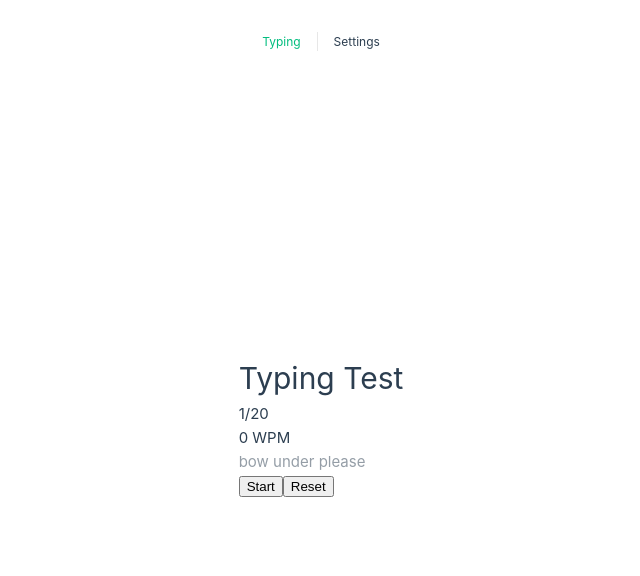
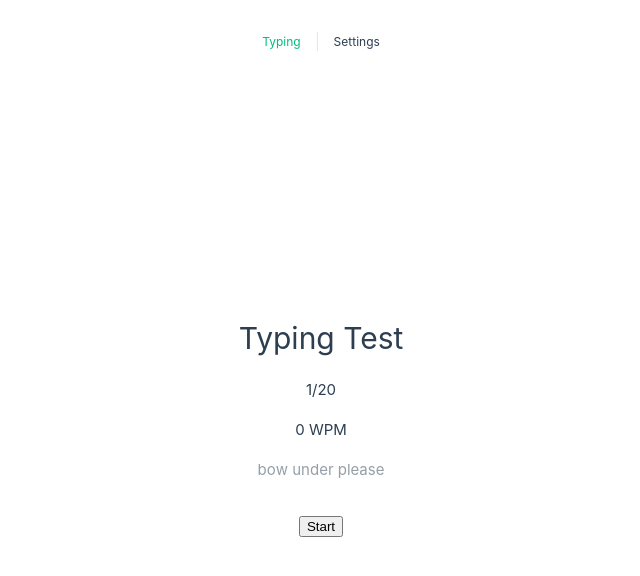
Before and after one commit to thismarioperez/typetempo, a Vue app in the folder apps/web/: page / in a window 1280 px wide. Shown: the top 576 px of the page, without its empty margins (319-959 px from the left). Built offline with nearby package versions, Linux system fonts and the light colour scheme; the HTML template or start-up script is replaced by a standard one.

Commit message:
Update characters with an id. Add cursor

```diff
--- a/apps/web/src/components/TheTypingTest/ItemChar.vue
+++ b/apps/web/src/components/TheTypingTest/ItemChar.vue
@@ -3,6 +3,7 @@ import type { Character } from "@/models";
 
 defineProps<{
     item: Character;
+    active?: boolean;
 }>();
 </script>
 
@@ -10,9 +11,11 @@ defineProps<{
     <span
         :key="$props.key"
         :class="{
+            character: true,
             correct: $props.item.status === 'correct',
             incorrect: $props.item.status === 'incorrect',
             unknown: $props.item.status === 'unknown',
+            active: $props.active,
         }"
     >
         {{ $props.item.value }}
@@ -20,6 +23,38 @@ defineProps<{
 </template>
 
 <style scoped>
+.character {
+    position: relative;
+    display: inline;
+}
+
+@keyframes blink {
+    0% {
+        opacity: 0;
+    }
+    50% {
+        opacity: 1;
+    }
+    100% {
+        opacity: 0;
+    }
+}
+
+.character::after {
+    content: "";
+    position: absolute;
+    bottom: -2px;
+    left: 0;
+    width: 100%;
+    height: 2px;
+    background-color: transparent;
+    animation: blink 0.5s infinite;
+}
+
+.character.active::after {
+    background-color: currentColor;
+}
+
 .correct {
     color: inherit;
     opacity: 1;
--- a/apps/web/src/components/TheTypingTest/index.vue
+++ b/apps/web/src/components/TheTypingTest/index.vue
@@ -1,5 +1,5 @@
 <script lang="ts" setup>
-import Character from "@/components/TheTypingTest/ItemChar.vue";
+import ItemChar from "@/components/TheTypingTest/ItemChar.vue";
 import { useSettingsStore } from "@/stores/settings";
 import { useTypingTestStore } from "@/stores/typingTest";
 import { storeToRefs } from "pinia";
@@ -17,33 +17,47 @@ const { settings } = storeToRefs(useSettingsStore());
 
 const { wordLimit } = settings.value;
 
-const { currentWordIndex, visibleTextData, testText, typedText, wpm, testStarted, testEnded, wordsTyped, errorsCount } =
-    storeToRefs(typingTestStore);
+const {
+    cursorIndex,
+    currentWordIndex,
+    visibleTextData,
+    testText,
+    typedText,
+    wpm,
+    testStarted,
+    testEnded,
+    wordsTyped,
+    errorsCount,
+} = storeToRefs(typingTestStore);
 
 const textInput = ref<HTMLInputElement | null>(null);
 const startButton = ref<HTMLButtonElement | null>(null);
 const resetButton = ref<HTMLButtonElement | null>(null);
 
 const handleStartClick = () => {
+    startTest();
     textInput.value?.focus();
-    startTest();
+};
+
+const handleEndClick = () => {
+    endTest();
+    textInput.value?.blur();
 };
 
 const handleResetClick = () => {
+    resetTest();
     startButton.value?.focus();
-    resetTest();
 };
 
 watch(typedText, () => {
     if (testStarted.value && !testEnded.value && wordsTyped.value === testText.value.split(" ").length) {
         endTest();
-        resetButton.value?.focus();
     }
 });
 </script>
 
 <template>
-    <div class="typing-test">
+    <div class="typing-test wrapper">
         <h1>Typing Test</h1>
         <div class="count-indicator">
             <span>{{ currentWordIndex + 1 }}/{{ wordLimit }}</span>
@@ -54,8 +68,12 @@ watch(typedText, () => {
             <span>{{ wpm }} WPM</span>
         </div>
         <div class="visual-text">
-            <!-- TODO: create more stable unique keys for each item -->
-            <Character v-for="(item, index) in visibleTextData" :key="index" :item="item" />
+            <ItemChar
+                v-for="(item, index) in visibleTextData"
+                :key="item.id"
+                :item="item"
+                :active="testStarted && index === cursorIndex"
+            />
         </div>
         <div class="test-input-wrapper">
             <label for="test-input">
@@ -73,13 +91,24 @@ watch(typedText, () => {
             </label>
         </div>
         <div class="buttons">
-            <button ref="startButton" @click="handleStartClick">Start</button>
-            <button ref="resetButton" @click="handleResetClick">Reset</button>
+            <button v-if="!testStarted" ref="startButton" @click="handleStartClick">Start</button>
+            <button v-else-if="testStarted && !testEnded" ref="endButton" @click="handleEndClick">End</button>
+            <button v-else ref="resetButton" @click="handleResetClick">Reset</button>
         </div>
     </div>
 </template>
 
 <style scoped>
+.wrapper {
+    display: flex;
+    flex-direction: column;
+    justify-content: center;
+    align-items: center;
+    gap: 1rem;
+    width: 100%;
+    padding: 8rem;
+}
+
 input.test-input {
     position: absolute;
     opacity: 0;
--- a/apps/web/src/models/Word.ts
+++ b/apps/web/src/models/Word.ts
@@ -1,11 +1,13 @@
 import z from "zod";
 
 export const CharacterSchema = z.object({
+    id: z.string(),
     value: z.string().length(1),
     type: z.enum(["symbol", "space"]),
     status: z.enum(["correct", "incorrect", "unknown"]),
 });
 export type Character = z.infer<typeof CharacterSchema>;
+export type CharacterId = Character["id"];
 export type CharacterStatus = Character["status"];
 export type CharacterValue = Character["value"];
 export type CharacterType = Character["type"];
--- a/apps/web/src/stores/typingTest.ts
+++ b/apps/web/src/stores/typingTest.ts
@@ -43,6 +43,7 @@ export const createVisibleWordCharacters = (testWord: string, typedWord: string)
         status = calculateCharacterStatus(currentTestChar, currentTypedChar);
 
         ret.push({
+            id: crypto.randomUUID(),
             value,
             status,
             type,
@@ -71,6 +72,7 @@ export const calculateVisibleWordData = (
         // add a space
         if (index < length - 1) {
             visibleWords.push({
+                id: crypto.randomUUID(),
                 value: " ",
                 status: "unknown",
                 type: "space",
@@ -142,6 +144,7 @@ export const useTypingTestStore = defineStore("typingTest", () => {
     const testEnded = ref(false);
 
     // computed
+    const cursorIndex = computed(() => typedText.value.length);
     const currentWordIndex = computed(() => calculateCurrentWordIndex(typedText.value));
 
     const visibleTextData = computed((): Character[] =>
@@ -202,6 +205,7 @@ export const useTypingTestStore = defineStore("typingTest", () => {
         testStarted,
         testEnded,
         // computed
+        cursorIndex,
         currentWordIndex,
         visibleTextData,
         wordsTyped,
```
Also changed, not shown: 1 other file (tests, documents, lock files or other folders).
